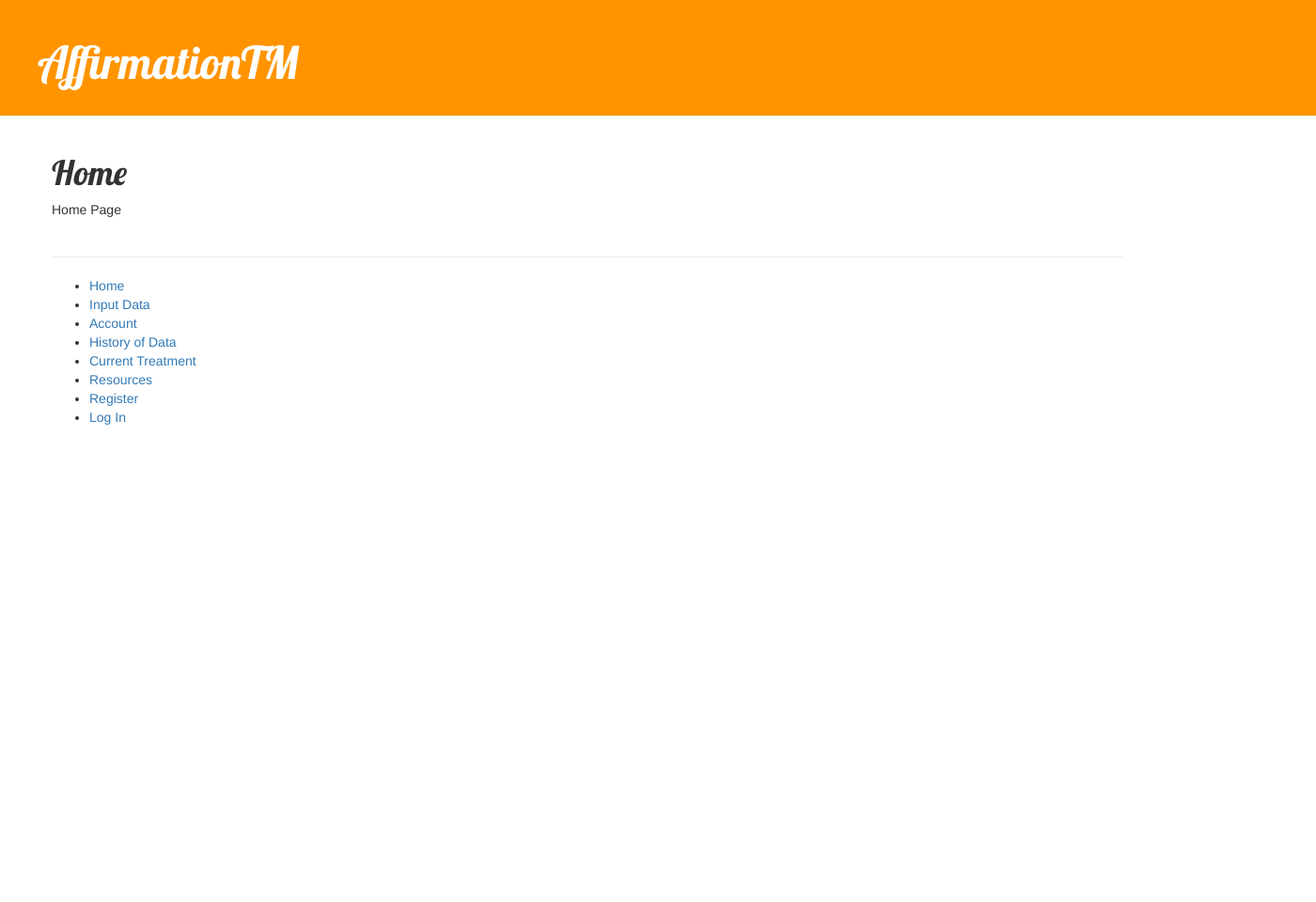
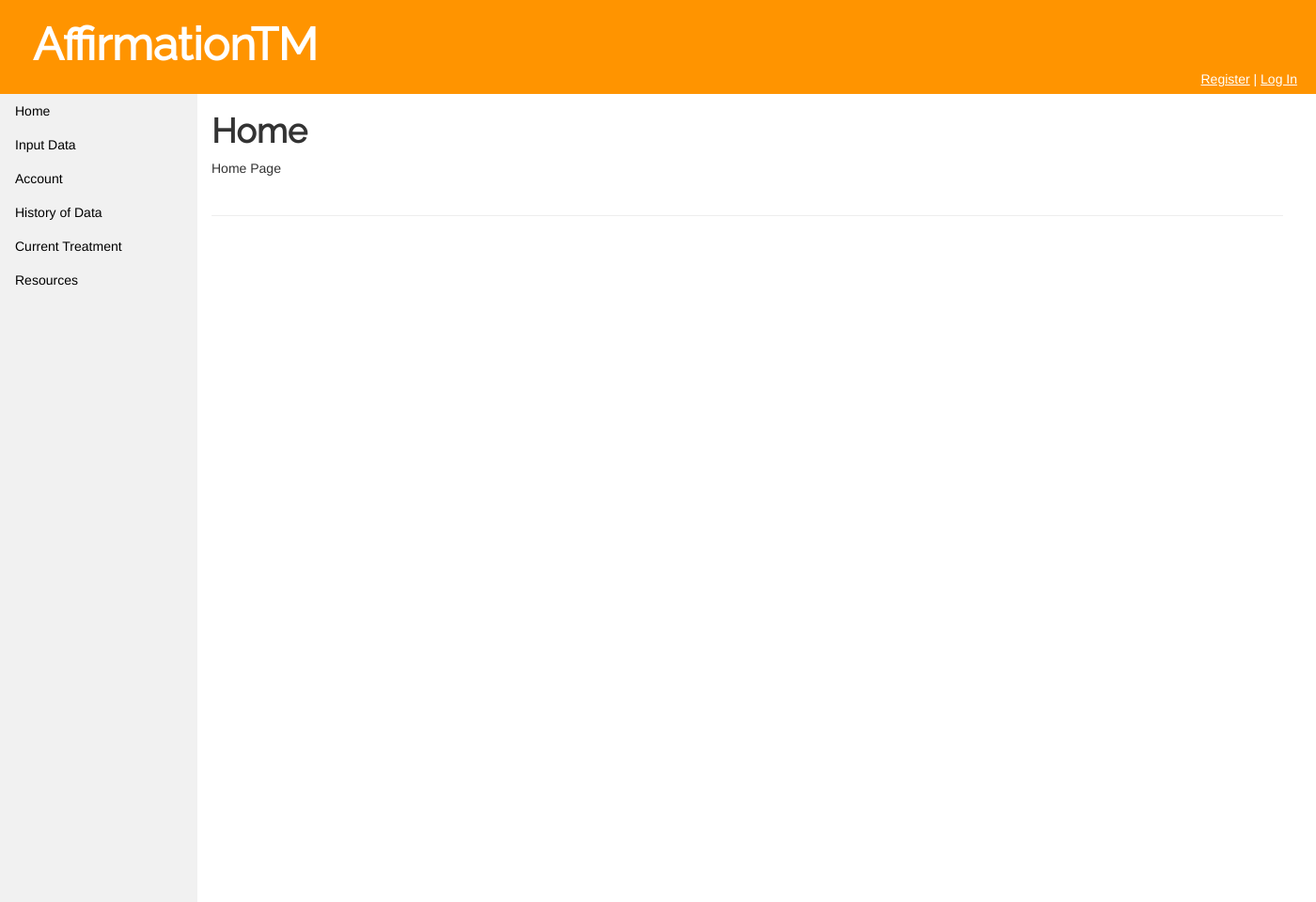
Before and after one commit to Edsterr/Affirmation, a Django app: page / in a window 1400 px wide. Shown: the whole page at 94% size. Run offline with Django 3.2, Linux system fonts and the light colour scheme; parts of the project's set-up code (start-up, migrations or seed data) failed here and were passed over; some libraries are stand-ins or nearby versions.

Commit message:
Basic HTML and CSS styling

```diff
--- a/static/css/blog.css
+++ b/static/css/blog.css
@@ -1,7 +1,14 @@
+html{
+  height: 100%;
+  width: 100%;
+}
+
 .page-header {
     background-color: #ff9400;
-    margin-top: 0;
-    padding: 20px 20px 20px 40px;
+    margin: 0;
+    padding: 1px 20px 16px 35px;
+    width: 100%;
+    border: 0;
 }
 
 .page-header h1, .page-header h1 a, .page-header h1 a:visited, .page-header h1 a:active {
@@ -11,11 +18,12 @@
 }
 
 .content {
-    margin-left: 40px;
+    margin-left: 15%;
 }
 
 h1, h2, h3, h4 {
-    font-family: 'Lobster', cursive;
+  font-family: 'Raleway', sans-serif;
+  font-weight: bold;
 }
 
 .date {
@@ -44,3 +52,39 @@ h1, h2, h3, h4 {
 .post h1 a, .post h1 a:visited {
     color: #000000;
 }
+
+ul {
+  list-style-type: none;
+  margin: 0;
+  padding: 0;
+  width: 15%;
+  background-color: #f1f1f1;
+  height: 100%; /* Full height */
+  position: fixed; /* Make it stick, even on scroll */
+  overflow: auto; /* Enable scrolling if the sidenav has too much content */
+}
+
+li a {
+    display: block;
+    color: #000;
+    padding: 8px 16px;
+    text-decoration: none;
+}
+
+/* Change the link color on hover */
+li a:hover {
+    background-color: #555;
+    color: white;
+}
+
+.log-in{
+  position: relative;
+  bottom: 10px;
+  float: right;
+  color: #fff;
+}
+
+.log-in a{
+  color: inherit;
+  text-decoration: underline;
+}
--- a/templates/affirmation/base.html
+++ b/templates/affirmation/base.html
@@ -7,14 +7,31 @@
         <meta charset="UTF-8" />
         <link rel="stylesheet" href="//maxcdn.bootstrapcdn.com/bootstrap/3.2.0/css/bootstrap.min.css">
         <link rel="stylesheet" href="//maxcdn.bootstrapcdn.com/bootstrap/3.2.0/css/bootstrap-theme.min.css">
-        <link href="//fonts.googleapis.com/css?family=Lobster&subset=latin,latin-ext" rel="stylesheet" type="text/css">
+        <link href="https://fonts.googleapis.com/css?family=Raleway" rel="stylesheet">
         <link rel="stylesheet" href="{% static 'css/blog.css' %}">
         <title>Affirmation</title>
     </head>
     <body>
         <div class="page-header">
             <h1><a href="/">AffirmationTM</a></h1>
+            <div class="log-in">
+              {% if user.is_authenticated %}
+              <a href="{% url 'logout' %}">Log Out</a>
+              {% else %}
+              <a href="{% url 'register' %}">Register</a>
+              |
+              <a href="{% url 'login' %}">Log In</a>
+              {% endif %}
+            </div>
         </div>
+        <ul>
+            <li><a href="{% url 'index' %}">Home</a></li>
+            <li><a href="{% url 'data' %}">Input Data</a></li>
+            <li><a href="{% url 'account' %}">Account</a></li>
+            <li><a href="{% url 'pastdata' %}">History of Data</a></li>
+            <li><a href="{% url 'treatment' %}">Current Treatment</a></li>
+            <li><a href="{% url 'resources' %}">Resources</a></li>
+        </ul>
         <div class="content container">
             <div class="row">
                 <div class="col-md-8">
@@ -25,20 +42,7 @@
             <br/>
             <hr/>
             <div>
-                <ul>
-                    <li><a href="{% url 'index' %}">Home</a></li>
-                    <li><a href="{% url 'data' %}">Input Data</a></li>
-                    <li><a href="{% url 'account' %}">Account</a></li>
-                    <li><a href="{% url 'pastdata' %}">History of Data</a></li>
-                    <li><a href="{% url 'treatment' %}">Current Treatment</a></li>
-                    <li><a href="{% url 'resources' %}">Resources</a></li>
-                    {% if user.is_authenticated %}
-                    <li><a href="{% url 'logout' %}">Log Out</a></li>
-                    {% else %}
-                    <li><a href="{% url 'register' %}">Register</a></li>
-                    <li><a href="{% url 'login' %}">Log In</a></li>
-                    {% endif %}
-                </ul>
+
             </div>
         </div>
     </body>
```
